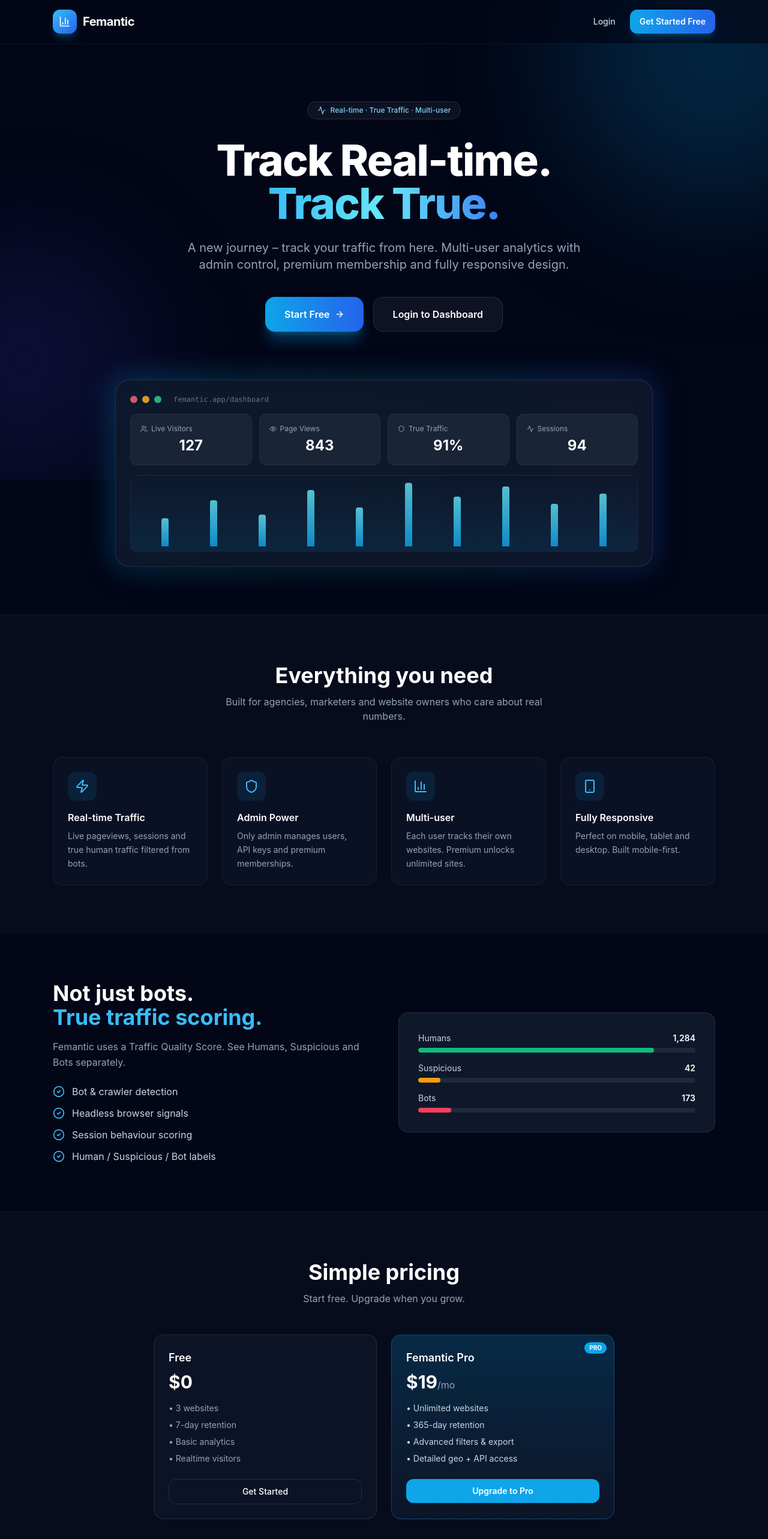
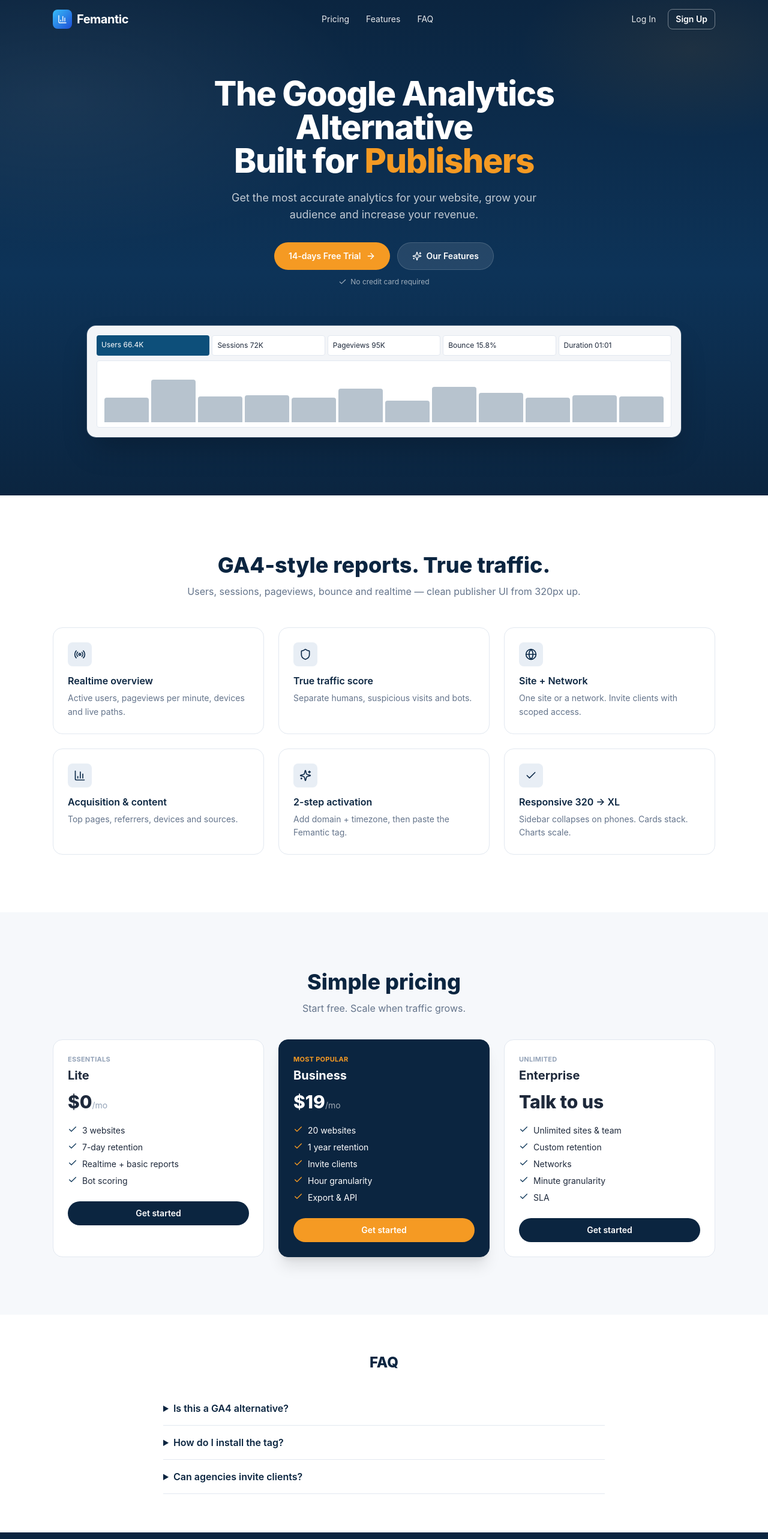
Before and after one commit to faham112/femantic, a Next.js app in the folder frontend/: page / in a window 1280 px wide. Shown: the top 2566 px of the page at 60% size. Built offline with nearby package versions, Linux system fonts and the light colour scheme.

Commit message:
ui: Publytics-inspired landing page (navy hero, pricing, FAQ)

```diff
--- a/frontend/app/page.tsx
+++ b/frontend/app/page.tsx
@@ -4,179 +4,145 @@
 import { useRouter } from "next/navigation";
 import Cookies from "js-cookie";
 import Link from "next/link";
-import {
-  BarChart3, Shield, Zap, Smartphone, Eye, Users, Activity, ArrowRight, CheckCircle2,
-} from "lucide-react";
+import { BarChart3, ArrowRight, Check, Shield, Radio, Globe, Sparkles } from "lucide-react";
 
 export default function HomePage() {
   const router = useRouter();
-
-  useEffect(() => {
-    const token = Cookies.get("token");
-    if (token) router.push("/dashboard");
-  }, [router]);
+  useEffect(() => { if (Cookies.get("token")) router.push("/dashboard"); }, [router]);
 
   return (
-    <div className="min-h-screen flex flex-col bg-slate-950 text-white overflow-x-hidden">
-      <div className="fixed inset-0 pointer-events-none overflow-hidden">
-        <div className="absolute -top-40 -right-40 w-[500px] h-[500px] bg-sky-500/20 rounded-full blur-[120px]" />
-        <div className="absolute top-1/2 -left-40 w-[400px] h-[400px] bg-indigo-600/15 rounded-full blur-[100px]" />
+    <div className="min-h-screen bg-white text-slate-800 overflow-x-hidden">
+      <header className="absolute inset-x-0 top-0 z-50">
+        <div className="max-w-6xl mx-auto px-4 sm:px-6 h-16 flex items-center justify-between">
+          <Link href="/" className="flex items-center gap-2">
+            <div className="w-8 h-8 rounded-lg bg-gradient-to-br from-sky-400 to-blue-700 flex items-center justify-center">
+              <BarChart3 className="w-4 h-4 text-white" />
             </div>
-
-      <header className="relative z-50 border-b border-white/5 backdrop-blur-xl bg-slate-950/70 sticky top-0">
-        <div className="max-w-6xl mx-auto px-4 sm:px-6 py-4 flex items-center justify-between">
-          <div className="flex items-center gap-2.5">
-            <div className="w-10 h-10 bg-gradient-to-br from-sky-400 to-blue-600 rounded-xl flex items-center justify-center shadow-lg shadow-sky-500/30">
-              <BarChart3 className="w-5 h-5 text-white" />
-            </div>
-            <span className="text-xl font-bold tracking-tight">Femantic</span>
-          </div>
+            <span className="text-lg sm:text-xl font-bold text-white tracking-tight">Femantic</span>
+          </Link>
+          <nav className="hidden md:flex items-center gap-7 text-sm text-white/90">
+            <a href="#pricing" className="hover:text-white">Pricing</a>
+            <a href="#features" className="hover:text-white">Features</a>
+            <a href="#faq" className="hover:text-white">FAQ</a>
+          </nav>
           <div className="flex items-center gap-2 sm:gap-3">
-            <Link href="/login" className="text-sm font-medium text-slate-300 hover:text-white px-3 py-2 transition">Login</Link>
-            <Link href="/register" className="text-sm font-semibold bg-gradient-to-r from-sky-500 to-blue-600 text-white px-4 py-2.5 rounded-xl hover:from-sky-400 hover:to-blue-500 transition shadow-lg shadow-sky-500/25">Get Started Free</Link>
+            <Link href="/login" className="text-sm text-white/90 hover:text-white px-2 py-1.5">Log In</Link>
+            <Link href="/register" className="text-sm font-semibold text-white border border-white/40 rounded-lg px-3 py-1.5 hover:bg-white/10">Sign Up</Link>
           </div>
         </div>
       </header>
 
-      <main className="relative z-10 flex-1">
-        <section className="max-w-6xl mx-auto px-4 sm:px-6 pt-16 sm:pt-24 pb-20 text-center">
-          <div className="inline-flex items-center gap-2 bg-white/5 border border-white/10 rounded-full px-4 py-1.5 text-xs font-medium text-sky-300 mb-8">
-            <Activity className="w-3.5 h-3.5" /> Real-time · True Traffic · Multi-user
+      <section className="landing-hero relative pt-28 sm:pt-32 pb-16 sm:pb-24 text-white">
+        <div className="max-w-4xl mx-auto px-4 text-center">
+          <h1 className="text-[28px] leading-tight sm:text-5xl lg:text-[56px] font-extrabold tracking-tight">
+            The Google Analytics Alternative<br className="hidden sm:block" /> Built for{" "}
+            <em className="not-italic text-accent">Publishers</em>
+          </h1>
+          <p className="mt-5 text-sm sm:text-lg text-white/75 max-w-xl mx-auto">
+            Get the most accurate analytics for your website, grow your audience and increase your revenue.
+          </p>
+          <div className="mt-8 flex flex-col sm:flex-row gap-3 justify-center">
+            <Link href="/register" className="inline-flex items-center justify-center gap-2 bg-accent hover:bg-accent-hover text-white font-semibold rounded-full px-6 py-3 text-sm">
+              14-days Free Trial <ArrowRight className="w-4 h-4" />
+            </Link>
+            <a href="#features" className="inline-flex items-center justify-center gap-2 bg-white/10 hover:bg-white/15 text-white font-semibold rounded-full px-6 py-3 text-sm border border-white/15">
+              <Sparkles className="w-4 h-4" /> Our Features
+            </a>
           </div>
-          <h1 className="text-4xl sm:text-6xl lg:text-7xl font-extrabold tracking-tight leading-[1.1]">
-            Track Real-time.<br />
-            <span className="bg-gradient-to-r from-sky-400 via-cyan-300 to-blue-500 bg-clip-text text-transparent">Track True.</span>
-          </h1>
-          <p className="mt-6 text-lg sm:text-xl text-slate-400 max-w-2xl mx-auto leading-relaxed">
-            A new journey – track your traffic from here. Multi-user analytics with admin control, premium membership and fully responsive design.
-          </p>
-          <div className="mt-10 flex flex-col sm:flex-row gap-4 justify-center">
-            <Link href="/register" className="group inline-flex items-center justify-center gap-2 px-8 py-4 bg-gradient-to-r from-sky-500 to-blue-600 text-white font-semibold rounded-2xl hover:from-sky-400 hover:to-blue-500 transition shadow-xl shadow-sky-500/30">
-              Start Free <ArrowRight className="w-4 h-4 group-hover:translate-x-0.5 transition" />
-            </Link>
-            <Link href="/login" className="inline-flex items-center justify-center px-8 py-4 bg-white/5 text-white font-semibold rounded-2xl border border-white/10 hover:bg-white/10 transition">Login to Dashboard</Link>
+          <p className="mt-3 text-xs text-white/60 flex items-center justify-center gap-1.5"><Check className="w-3.5 h-3.5" /> No credit card required</p>
         </div>
-
-          <div className="mt-16 sm:mt-20 relative mx-auto max-w-4xl">
-            <div className="absolute -inset-1 bg-gradient-to-r from-sky-500/30 via-cyan-400/20 to-blue-600/30 rounded-3xl blur-xl" />
-            <div className="relative bg-slate-900/90 border border-white/10 rounded-2xl sm:rounded-3xl p-4 sm:p-6 shadow-2xl">
-              <div className="flex items-center gap-2 mb-4">
-                <div className="w-3 h-3 rounded-full bg-red-400/80" /><div className="w-3 h-3 rounded-full bg-amber-400/80" /><div className="w-3 h-3 rounded-full bg-emerald-400/80" />
-                <span className="ml-3 text-xs text-slate-500 font-mono">femantic.app/dashboard</span>
-              </div>
-              <div className="grid grid-cols-2 sm:grid-cols-4 gap-3">
-                {[{"label":"Live Visitors","value":"127","Icon":Users},{"label":"Page Views","value":"843","Icon":Eye},{"label":"True Traffic","value":"91%","Icon":Shield},{"label":"Sessions","value":"94","Icon":Activity}].map((s) => (
-                  <div key={s.label} className="bg-slate-800/80 rounded-xl p-3 sm:p-4 border border-white/5">
-                    <div className="flex items-center gap-1.5 text-slate-400 text-[10px] sm:text-xs mb-1"><s.Icon className="w-3 h-3" />{s.label}</div>
-                    <p className="text-xl sm:text-2xl font-bold text-white">{s.value}</p>
-                  </div>
+        <div className="mt-12 sm:mt-16 max-w-5xl mx-auto px-4">
+          <div className="rounded-xl sm:rounded-2xl border border-white/10 bg-white/5 overflow-hidden shadow-2xl">
+            <div className="bg-[#f3f5f8] text-slate-800 p-3 sm:p-4">
+              <div className="grid grid-cols-2 sm:grid-cols-5 gap-1 text-[10px] sm:text-xs">
+                {["Users 66.4K", "Sessions 72K", "Pageviews 95K", "Bounce 15.8%", "Duration 01:01"].map((x, i) => (
+                  <div key={x} className={`px-2 py-2 rounded ${i === 0 ? "bg-[#0d4f7a] text-white" : "bg-white border border-slate-200"}`}>{x}</div>
                 ))}
               </div>
-              <div className="mt-4 h-24 sm:h-32 bg-gradient-to-t from-sky-500/10 to-transparent rounded-xl border border-white/5 flex items-end justify-around px-4 pb-2">
-                {[40,65,45,80,55,90,70,85,60,75].map((h,i)=>(
-                  <div key={i} className="w-2 sm:w-3 bg-gradient-to-t from-sky-500 to-cyan-300 rounded-t opacity-80" style={{height:`${h}%`}} />
+              <div className="mt-2 h-20 sm:h-28 bg-white rounded border border-slate-200 overflow-hidden flex items-end gap-1 px-3 pb-2">
+                {[40, 70, 42, 44, 40, 55, 35, 58, 48, 40, 44, 42].map((h, i) => (
+                  <div key={i} className="flex-1 bg-navy-600/30 rounded-t" style={{ height: `${h}%` }} />
                 ))}
+              </div>
             </div>
           </div>
         </div>
       </section>
 
-        <section className="border-t border-white/5 bg-slate-900/40 py-20">
+      <section id="features" className="py-16 sm:py-24 bg-white">
         <div className="max-w-6xl mx-auto px-4 sm:px-6">
-            <div className="text-center mb-14">
-              <h2 className="text-2xl sm:text-4xl font-bold">Everything you need</h2>
-              <p className="mt-3 text-slate-400 max-w-xl mx-auto">Built for agencies, marketers and website owners who care about real numbers.</p>
+          <div className="text-center max-w-2xl mx-auto mb-12">
+            <h2 className="text-2xl sm:text-4xl font-extrabold text-navy-800">GA4-style reports. True traffic.</h2>
+            <p className="mt-3 text-slate-500 text-sm sm:text-base">Users, sessions, pageviews, bounce and realtime — clean publisher UI from 320px up.</p>
           </div>
-            <div className="grid grid-cols-1 sm:grid-cols-2 lg:grid-cols-4 gap-6">
-              <Feature icon={<Zap className="w-6 h-6" />} title="Real-time Traffic" desc="Live pageviews, sessions and true human traffic filtered from bots." />
-              <Feature icon={<Shield className="w-6 h-6" />} title="Admin Power" desc="Only admin manages users, API keys and premium memberships." />
-              <Feature icon={<BarChart3 className="w-6 h-6" />} title="Multi-user" desc="Each user tracks their own websites. Premium unlocks unlimited sites." />
-              <Feature icon={<Smartphone className="w-6 h-6" />} title="Fully Responsive" desc="Perfect on mobile, tablet and desktop. Built mobile-first." />
+          <div className="grid grid-cols-1 sm:grid-cols-2 lg:grid-cols-3 gap-4 sm:gap-6">
+            {[
+              { icon: Radio, t: "Realtime overview", d: "Active users, pageviews per minute, devices and live paths." },
+              { icon: Shield, t: "True traffic score", d: "Separate humans, suspicious visits and bots." },
+              { icon: Globe, t: "Site + Network", d: "One site or a network. Invite clients with scoped access." },
+              { icon: BarChart3, t: "Acquisition & content", d: "Top pages, referrers, devices and sources." },
+              { icon: Sparkles, t: "2-step activation", d: "Add domain + timezone, then paste the Femantic tag." },
+              { icon: Check, t: "Responsive 320 → XL", d: "Sidebar collapses on phones. Cards stack. Charts scale." },
+            ].map((f) => (
+              <div key={f.t} className="rounded-2xl border border-slate-200 p-5 sm:p-6 hover:border-navy-200 hover:shadow-card transition">
+                <div className="w-10 h-10 rounded-lg bg-navy-50 text-navy-700 flex items-center justify-center mb-3"><f.icon className="w-5 h-5" /></div>
+                <h3 className="font-semibold text-navy-800">{f.t}</h3>
+                <p className="mt-1.5 text-sm text-slate-500 leading-relaxed">{f.d}</p>
+              </div>
+            ))}
           </div>
         </div>
       </section>
 
-        <section className="py-20">
-          <div className="max-w-6xl mx-auto px-4 sm:px-6">
-            <div className="grid lg:grid-cols-2 gap-12 items-center">
-              <div>
-                <h2 className="text-2xl sm:text-4xl font-bold leading-tight">Not just bots.<br /><span className="text-sky-400">True traffic scoring.</span></h2>
-                <p className="mt-4 text-slate-400 leading-relaxed">Femantic uses a Traffic Quality Score. See Humans, Suspicious and Bots separately.</p>
-                <ul className="mt-6 space-y-3">
-                  {["Bot & crawler detection","Headless browser signals","Session behaviour scoring","Human / Suspicious / Bot labels"].map((item)=>(
-                    <li key={item} className="flex items-center gap-3 text-slate-300"><CheckCircle2 className="w-5 h-5 text-sky-400 shrink-0" />{item}</li>
-                  ))}
-                </ul>
-              </div>
-              <div className="bg-slate-900 border border-white/10 rounded-2xl p-6 sm:p-8 space-y-4">
-                <TrafficRow label="Humans" value={1284} color="bg-emerald-500" pct={85} />
-                <TrafficRow label="Suspicious" value={42} color="bg-amber-500" pct={8} />
-                <TrafficRow label="Bots" value={173} color="bg-rose-500" pct={12} />
-              </div>
+      <section id="pricing" className="py-16 sm:py-24 bg-[#f6f8fb]">
+        <div className="max-w-6xl mx-auto px-4 sm:px-6 text-center">
+          <h2 className="text-2xl sm:text-4xl font-extrabold text-navy-800">Simple pricing</h2>
+          <p className="mt-3 text-slate-500">Start free. Scale when traffic grows.</p>
+          <div className="mt-10 grid grid-cols-1 md:grid-cols-3 gap-4 sm:gap-6 text-left">
+            <Plan name="Lite" price="$0" tag="Essentials" items={["3 websites", "7-day retention", "Realtime + basic reports", "Bot scoring"]} />
+            <Plan name="Business" price="$19" tag="Most popular" featured items={["20 websites", "1 year retention", "Invite clients", "Hour granularity", "Export & API"]} />
+            <Plan name="Enterprise" price="Talk to us" tag="Unlimited" items={["Unlimited sites & team", "Custom retention", "Networks", "Minute granularity", "SLA"]} />
           </div>
         </div>
       </section>
 
-        <section className="border-t border-white/5 bg-slate-900/40 py-20">
-          <div className="max-w-6xl mx-auto px-4 sm:px-6 text-center">
-            <h2 className="text-2xl sm:text-4xl font-bold">Simple pricing</h2>
-            <p className="mt-3 text-slate-400">Start free. Upgrade when you grow.</p>
-            <div className="mt-12 grid sm:grid-cols-2 gap-6 max-w-3xl mx-auto">
-              <div className="bg-slate-900/80 border border-white/10 rounded-2xl p-6 text-left">
-                <h3 className="font-semibold text-lg">Free</h3>
-                <p className="text-3xl font-bold mt-2">$0</p>
-                <ul className="mt-4 space-y-2 text-sm text-slate-400"><li>• 3 websites</li><li>• 7-day retention</li><li>• Basic analytics</li><li>• Realtime visitors</li></ul>
-                <Link href="/register" className="mt-6 block text-center py-2.5 rounded-xl border border-white/10 text-sm font-medium hover:bg-white/5 transition">Get Started</Link>
-              </div>
-              <div className="bg-gradient-to-b from-sky-500/20 to-slate-900/80 border border-sky-500/30 rounded-2xl p-6 text-left relative">
-                <div className="absolute top-3 right-3 text-[10px] font-bold bg-sky-500 text-white px-2 py-0.5 rounded-full">PRO</div>
-                <h3 className="font-semibold text-lg">Femantic Pro</h3>
-                <p className="text-3xl font-bold mt-2">$19<span className="text-base font-normal text-slate-400">/mo</span></p>
-                <ul className="mt-4 space-y-2 text-sm text-slate-300"><li>• Unlimited websites</li><li>• 365-day retention</li><li>• Advanced filters & export</li><li>• Detailed geo + API access</li></ul>
-                <Link href="/register" className="mt-6 block text-center py-2.5 rounded-xl bg-sky-500 text-white text-sm font-semibold hover:bg-sky-400 transition">Upgrade to Pro</Link>
-              </div>
-            </div>
+      <section id="faq" className="py-16 bg-white">
+        <div className="max-w-3xl mx-auto px-4">
+          <h2 className="text-2xl font-extrabold text-navy-800 text-center mb-8">FAQ</h2>
+          {[
+            ["Is this a GA4 alternative?", "Yes. Users, sessions, pageviews, bounce and acquisition with a cleaner publisher-first UI."],
+            ["How do I install the tag?", "Activate a site, copy the Femantic script, paste it before the closing body tag."],
+            ["Can agencies invite clients?", "Pro and Admin users generate invite tokens with scoped website access."],
+          ].map(([q, a]) => (
+            <details key={q} className="border-b border-slate-200 py-4">
+              <summary className="font-semibold cursor-pointer text-navy-800">{q}</summary>
+              <p className="mt-2 text-sm text-slate-500">{a}</p>
+            </details>
+          ))}
         </div>
       </section>
 
-        <section className="py-20">
-          <div className="max-w-3xl mx-auto px-4 text-center">
-            <h2 className="text-2xl sm:text-4xl font-bold">Ready to track true traffic?</h2>
-            <p className="mt-4 text-slate-400">Join Femantic and see real visitors — not noise.</p>
-            <Link href="/register" className="mt-8 inline-flex items-center gap-2 px-8 py-4 bg-gradient-to-r from-sky-500 to-blue-600 text-white font-semibold rounded-2xl hover:from-sky-400 hover:to-blue-500 transition shadow-xl shadow-sky-500/30">
-              Create free account <ArrowRight className="w-4 h-4" />
-            </Link>
+      <footer className="bg-navy-800 text-white/70 py-8 text-center text-sm">
+        © {new Date().getFullYear()} Femantic · Track real-time. Track true.
+        <div className="mt-2 flex justify-center gap-4 text-xs">
+          <Link href="/login" className="hover:text-white">Login</Link>
+          <Link href="/register" className="hover:text-white">Sign up</Link>
         </div>
-        </section>
-      </main>
-
-      <footer className="relative z-10 border-t border-white/5 py-8 text-center text-sm text-slate-500">
-        © {new Date().getFullYear()} Femantic — Track real-time. Track true. Track from here.
       </footer>
     </div>
   );
 }
 
-function Feature({ icon, title, desc }: { icon: React.ReactNode; title: string; desc: string }) {
+function Plan({ name, price, tag, items, featured }: { name: string; price: string; tag: string; items: string[]; featured?: boolean }) {
   return (
-    <div className="bg-slate-900/60 border border-white/5 rounded-2xl p-6 hover:border-sky-500/30 transition group">
-      <div className="w-12 h-12 rounded-xl bg-sky-500/10 text-sky-400 flex items-center justify-center mb-4 group-hover:bg-sky-500/20 transition">{icon}</div>
-      <h3 className="font-semibold text-white">{title}</h3>
-      <p className="mt-2 text-sm text-slate-400 leading-relaxed">{desc}</p>
+    <div className={`rounded-2xl p-6 border ${featured ? "bg-navy-800 text-white border-navy-800 shadow-xl" : "bg-white border-slate-200"}`}>
+      <div className={`text-[11px] font-bold uppercase tracking-wide ${featured ? "text-accent" : "text-slate-400"}`}>{tag}</div>
+      <h3 className="text-xl font-bold mt-1">{name}</h3>
+      <p className="text-3xl font-extrabold mt-3">{price}<span className={`text-sm font-normal ${featured ? "text-white/60" : "text-slate-400"}`}>{price.startsWith("$") ? "/mo" : ""}</span></p>
+      <ul className="mt-5 space-y-2 text-sm">
+        {items.map((i) => <li key={i} className="flex gap-2"><Check className={`w-4 h-4 shrink-0 ${featured ? "text-accent" : "text-navy-600"}`} />{i}</li>)}
+      </ul>
+      <Link href="/register" className={`mt-6 block text-center rounded-full py-2.5 text-sm font-semibold ${featured ? "bg-accent text-white" : "bg-navy-800 text-white"}`}>Get started</Link>
     </div>
   );
 }
-
-function TrafficRow({ label, value, color, pct }: { label: string; value: number; color: string; pct: number }) {
-  return (
-    <div>
-      <div className="flex justify-between text-sm mb-1.5">
-        <span className="text-slate-300">{label}</span>
-        <span className="font-semibold text-white">{value.toLocaleString()}</span>
-      </div>
-      <div className="h-2 bg-slate-800 rounded-full overflow-hidden">
-        <div className={`h-full ${color} rounded-full`} style={{ width: `${pct}%` }} />
-      </div>
-    </div>
-  );
-}
```
Lines whose indentation alone changed are shown as unchanged.
